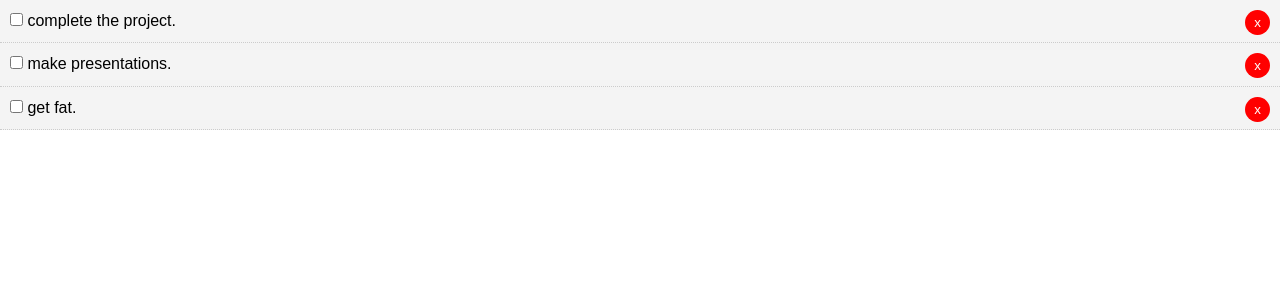
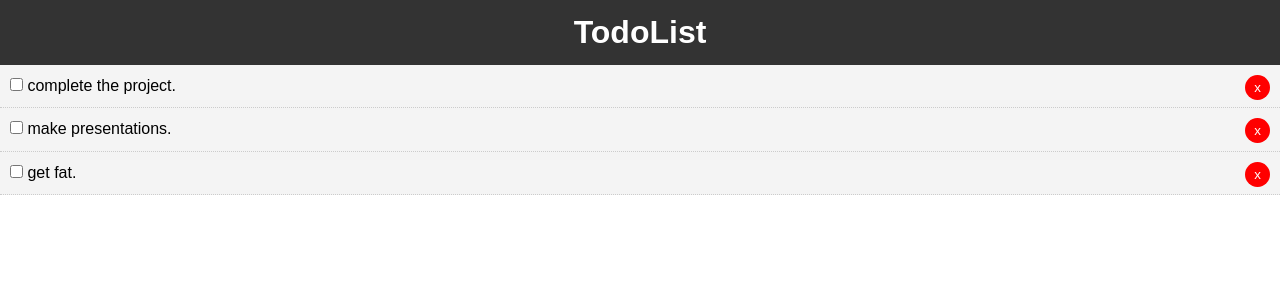
Before and after one commit to raghavlakhanpal/todo-list, a React (Create React App) app: page / in a window 1280 px wide. Shown: the top 300 px of the page. Built offline with nearby package versions, Linux system fonts and the light colour scheme.

Commit message:
added header

```diff
--- a/src/App.js
+++ b/src/App.js
@@ -1,4 +1,5 @@
 import React, { Component } from 'react';
+import Header from './components/layout/Header';
 import Todos from './components/Todos';
 import './App.css';
 
@@ -33,7 +34,7 @@ class App extends Component {
   }) });
   }
 
-  //delete button
+  //delete todos
   delTodo=(id)=>{
     this.setState({todos:[...this.state.todos.filter(todo => todo.id!==id)]});
   }
@@ -42,6 +43,7 @@ class App extends Component {
 
     return (
       <div className="App">
+        <Header />
         <Todos
         todos={this.state.todos}
         markComplete={this.markComplete}
--- /dev/null
+++ b/src/components/layout/Header.js
@@ -0,0 +1,15 @@
+import React from 'react';
+
+
+function Header(){
+    return <header style={headerStyle}>
+        <h1>TodoList</h1>
+    </header>
+}
+const headerStyle={
+    background:"#333",
+    color:"#fff",
+    textAlign:"center",
+    padding:"10px"
+}
+export default Header;
```
Also changed, not shown: src/components/AddTodo.js (added, +23 -0 lines).
